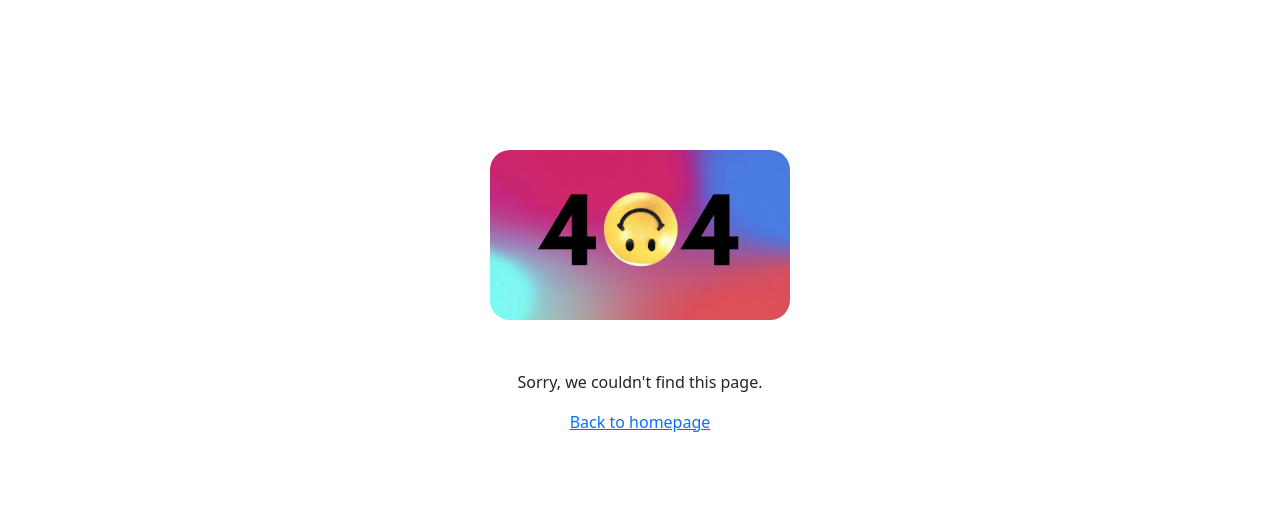
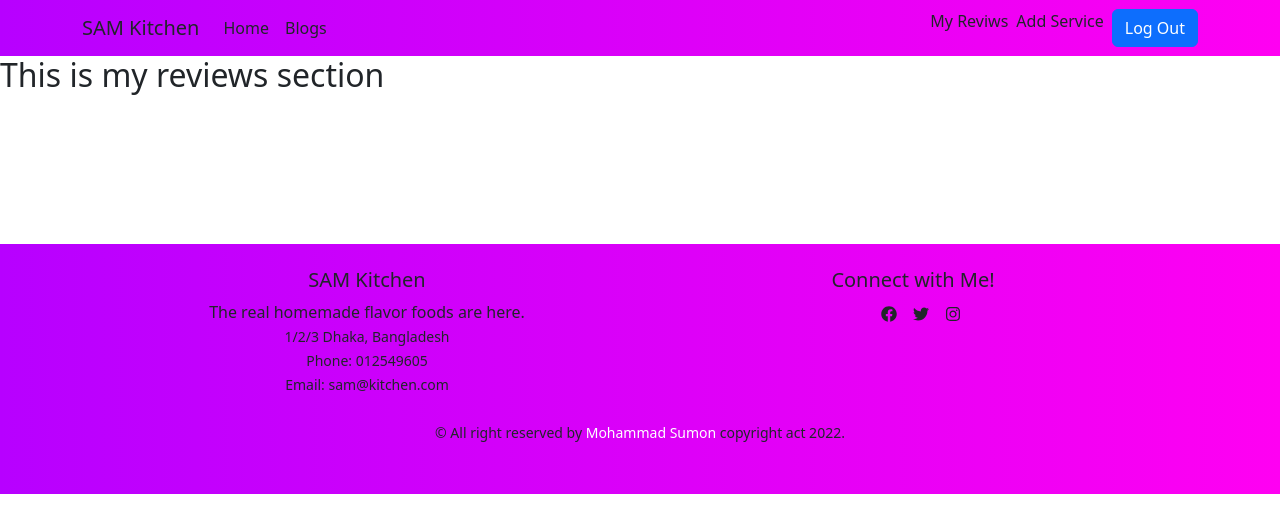
Before and after one commit to mohammad-sumon/my-eleventh-assignment-client, a React (Create React App) app: page /myReviews in a window 1280 px wide. Shown: the top 532 px of the page. Built offline with nearby package versions, Linux system fonts and the light colour scheme; no server answers; sample sign-in values are in the browser's storage.

Commit message:
spinner added

```diff
--- a/src/contexts/AuthProvider/AuthProvider.js
+++ b/src/contexts/AuthProvider/AuthProvider.js
@@ -49,7 +49,7 @@ const AuthProvider = ({ children }) => {
 
   }, [])
 
-  const authInfo = { createUser, user, setUser, loading, googleSignIn, signIn, logOut };
+  const authInfo = { createUser, user, setUser, loading, setLoading, googleSignIn, signIn, logOut };
 
   return (
     <AuthContext.Provider value={authInfo}>{children}</AuthContext.Provider>
--- /dev/null
+++ b/src/pages/AddService/AddService.js
@@ -0,0 +1,11 @@
+import React from 'react';
+
+const AddService = () => {
+    return (
+        <div>
+            <h2>This is add service section</h2>
+        </div>
+    );
+};
+
+export default AddService;
--- a/src/pages/Login/Login/Login.js
+++ b/src/pages/Login/Login/Login.js
@@ -7,10 +7,11 @@ import { Link, useLocation, useNavigate } from "react-router-dom";
 import { AuthContext } from "../../../contexts/AuthProvider/AuthProvider";
 import { FaGoogle } from "react-icons/fa";
 import useTitle from "../../../hooks/useTitle";
+import Spinner from "react-bootstrap/Spinner";
 
 const Login = () => {
   useTitle('Login')
-  const { googleSignIn, signIn, setUser } = useContext(AuthContext);
+  const { googleSignIn, signIn, setUser, loading } = useContext(AuthContext);
   const [error, setError] = useState("");
 
   const navigate = useNavigate();
@@ -53,6 +54,14 @@ const Login = () => {
       .catch((error) => {
         console.error(error);
       });
+  };
+
+  if (loading) {
+    return (
+      <div>
+        <Spinner animation="border" variant="primary" />
+      </div>
+    );
   };
 
   return (
--- a/src/pages/Login/Register/Register.js
+++ b/src/pages/Login/Register/Register.js
@@ -5,12 +5,13 @@ import Form from "react-bootstrap/Form";
 import { Link } from 'react-router-dom';
 import { AuthContext } from '../../../contexts/AuthProvider/AuthProvider';
 import useTitle from '../../../hooks/useTitle';
+import Spinner from "react-bootstrap/Spinner";
 
 const Register = () => {
   useTitle("Register");
     const [error, setError] = useState('');
 
-    const {createUser} = useContext(AuthContext);
+    const {createUser, loading} = useContext(AuthContext);
 
     const handleSubmit = (event) => {
         event.preventDefault();
@@ -34,6 +35,14 @@ const Register = () => {
             console.error(error);
             setError(error.message)
           });
+      };
+
+      if (loading) {
+        return (
+          <div>
+            <Spinner animation="border" variant="primary" />
+          </div>
+        );
       };
 
 
--- /dev/null
+++ b/src/pages/MyReviews/MyReviews.js
@@ -0,0 +1,11 @@
+import React from 'react';
+
+const MyReviews = () => {
+    return (
+        <div>
+            <h2>This is my reviews section</h2>
+        </div>
+    );
+};
+
+export default MyReviews;
--- a/src/pages/shared/Header/Header.js
+++ b/src/pages/shared/Header/Header.js
@@ -37,8 +37,8 @@ const Header = () => {
             <>
               {user?.uid ? (
                 <>
-                  <Link className="text-decoration-none text-dark">My Reviws</Link>
-                  <Link className="text-decoration-none mx-2 text-dark">Add Service</Link>
+                  <Link className="text-decoration-none text-dark" to="/myReviews">My Reviws</Link>
+                  <Link className="text-decoration-none mx-2 text-dark" to="/addService">Add Service</Link>
                   <Button variant="primary" onClick={handleLogOut}>
                     Log Out
                   </Button>
--- a/src/routes/PrivateRoute/PrivateRoute.js
+++ b/src/routes/PrivateRoute/PrivateRoute.js
@@ -1,12 +1,17 @@
 import React, { useContext } from "react";
 import { Navigate, useLocation } from "react-router-dom";
 import { AuthContext } from "../../contexts/AuthProvider/AuthProvider";
+import Spinner from "react-bootstrap/Spinner";
 
 const PrivateRoute = ({ children }) => {
   const { user, loading } = useContext(AuthContext);
   const location = useLocation();
   if (loading) {
-    return <h1 className="text-5xl">Loading...</h1>;
+    return (
+      <div>
+        <Spinner animation="border" variant="primary" />
+      </div>
+    );
   }
   if (user) {
     return children;
```
Also changed, not shown: src/routes/Routes/Routes.js (+11 -0 lines).
